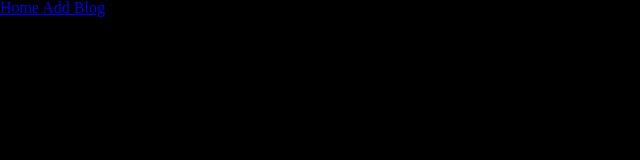
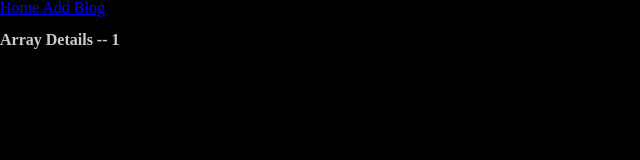
Before and after one commit to Jerrad-Johnson/React-Practice, a React (Create React App) app: page /ArrayDetails/1 in a window 1280 px wide. Shown: the top 160 px of the page, without its empty margins (0-640 px from the left). Built offline with nearby package versions, Linux system fonts and the light colour scheme.

Commit message:
Added ArrayDetails and route parameter for it.

```diff
--- a/src/App.js
+++ b/src/App.js
@@ -3,6 +3,7 @@ import Navbar from "./Navbar";
 import Home from "./Home";
 import { BrowserRouter as Router, Route, Switch } from "react-router-dom";
 import Create from "./Create";
+import ArrayDetails from "./ArrayDetails";
 
 
 function App() {
@@ -19,6 +20,9 @@ function App() {
                 <Route exact path="/Create">
                     <Create />
                 </Route>
+                <Route exact path="/ArrayDetails/:id">
+                    <ArrayDetails />
+                </Route>
             </Switch>
         </div>
     </div>
--- a/src/Array.js
+++ b/src/Array.js
@@ -1,11 +1,15 @@
+import {Link} from "react-router-dom";
+
 const Array = ({ colors }) => {
 
     return (
         <div className="people">
             { colors.map((color) => (
                 <div className="name" key={color.id}>
+                    <Link to={`/ArrayDetails/${color.id}`} >
                     <h2>{ color.value }</h2>
                     <h2>{ color.id }</h2>
+                    </Link>
                     <br /><br />
                 </div>
             ))}
--- /dev/null
+++ b/src/ArrayDetails.js
@@ -0,0 +1,12 @@
+import {useParams} from "react-router-dom";
+
+const ArrayDetails = () => {
+    const { id } = useParams();
+
+    return (
+        <div className="array-details">
+            <h2>Array Details -- { id }</h2>
+        </div>
+    );
+}
+export default ArrayDetails;
```
